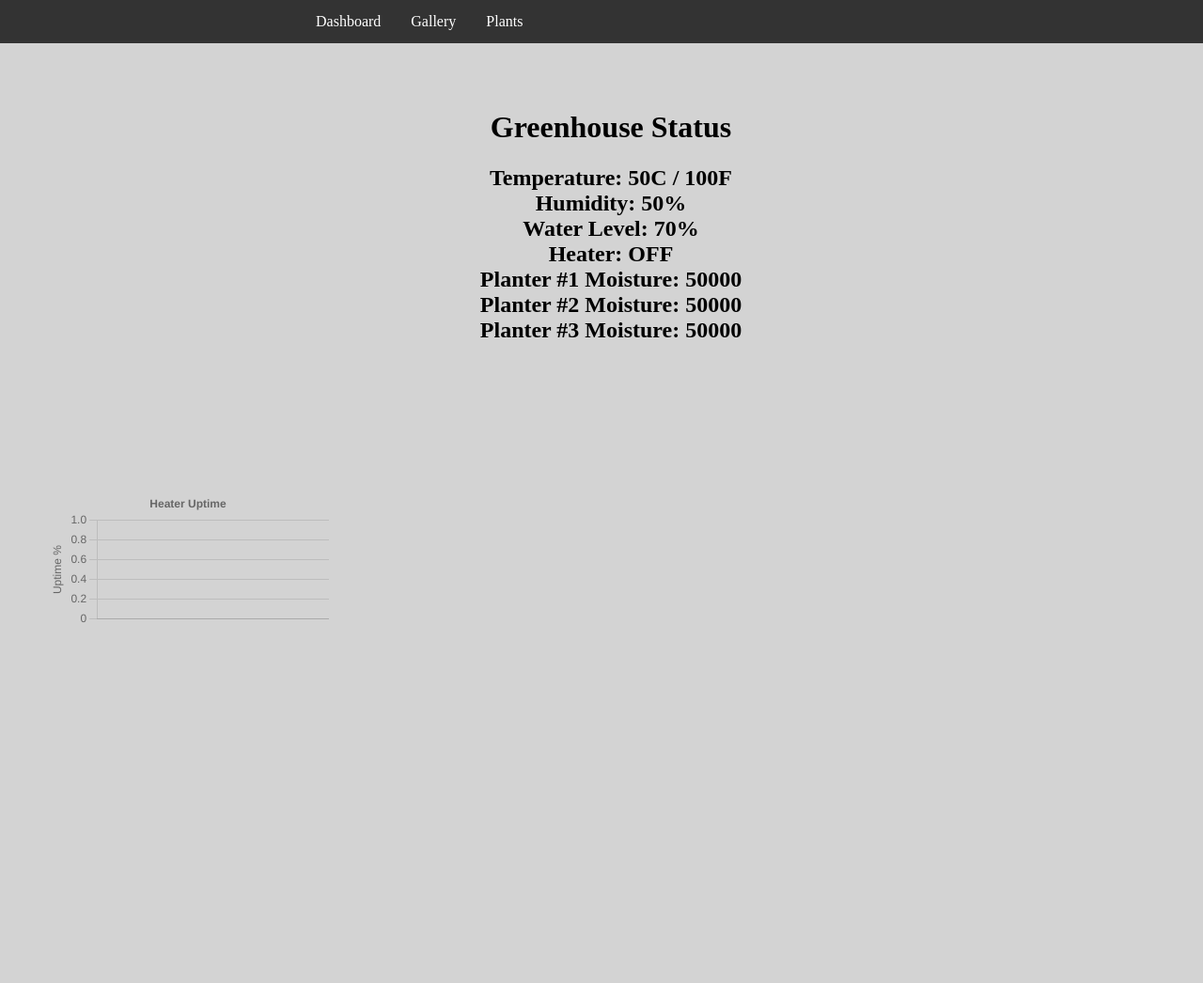
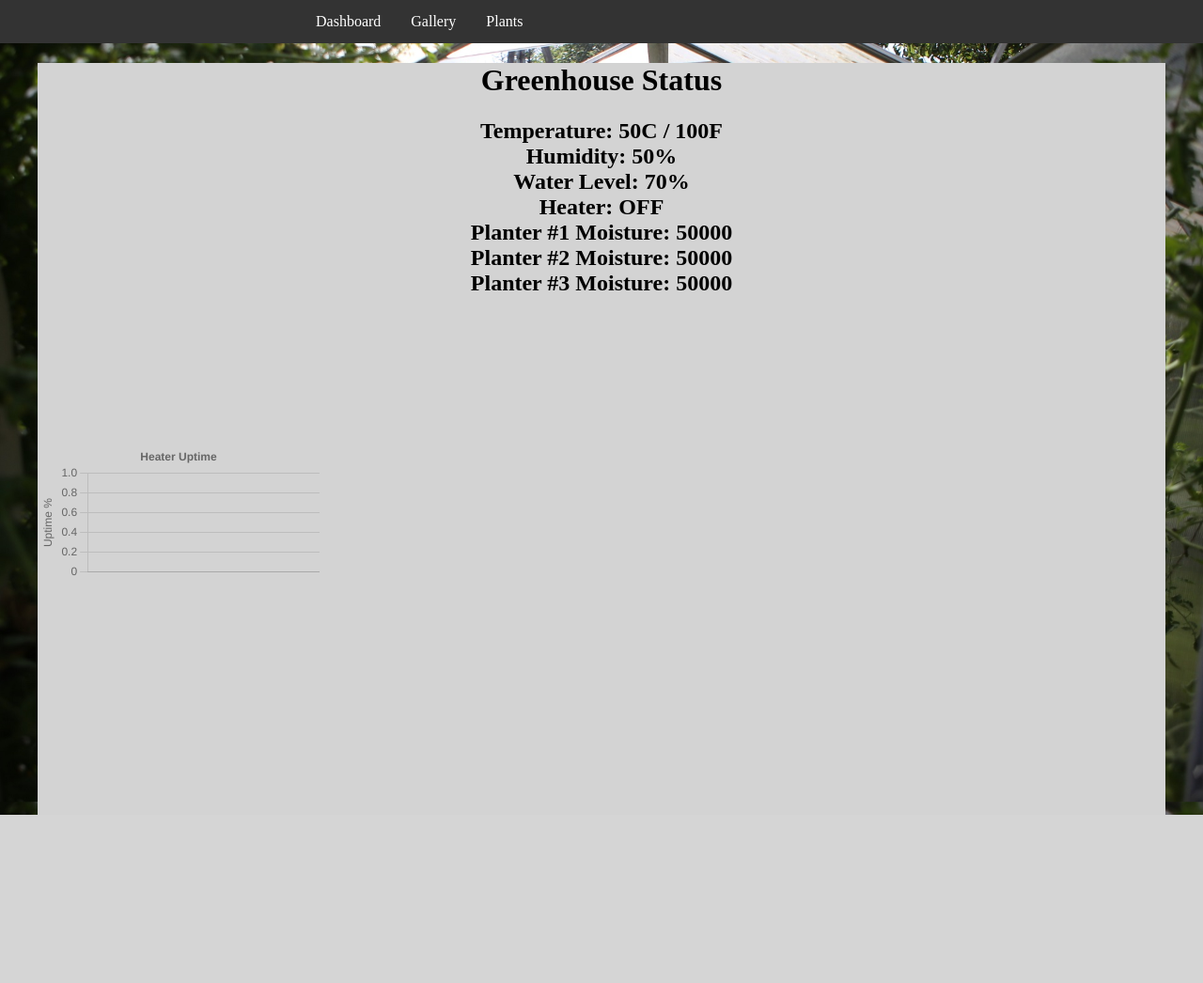
Before and after one commit to BrettMeirhofer/DjangoGreenhouse, a Django app: page / in a window 1280 px wide. Shown: the whole page at 94% size. After the commit the page ends 867 px from the top, so only its background shows below. Run offline with Django 4.2, Linux system fonts and the light colour scheme; data that the repository does not hold is empty; a map, chart or similar area stays blank.

Commit message:
Adjusted main panel padding

```diff
--- a/GreenhouseSite/Sensors/static/Sensors/css/base_site.css
+++ b/GreenhouseSite/Sensors/static/Sensors/css/base_site.css
@@ -44,9 +44,11 @@ h2 {
 
 .container {
     width: 1200px;
-    min-height: 900px;
+    min-height: 800px;
     background: #D3D3D3;
-    margin: auto;
+    margin-left: auto;
+    margin-right: auto;
+    margin-bottom: 200px
     padding: 50px;
 }
 
```
